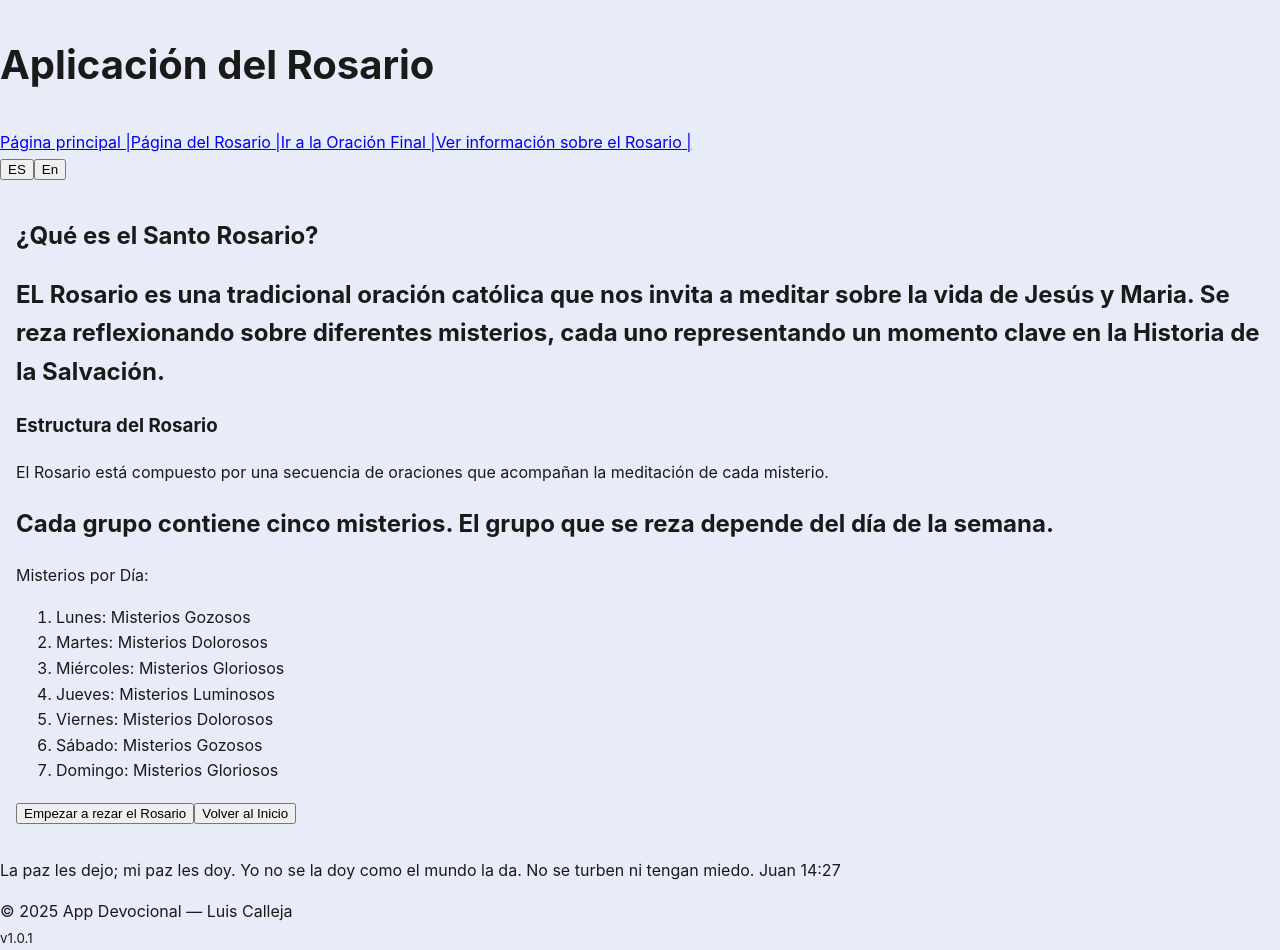
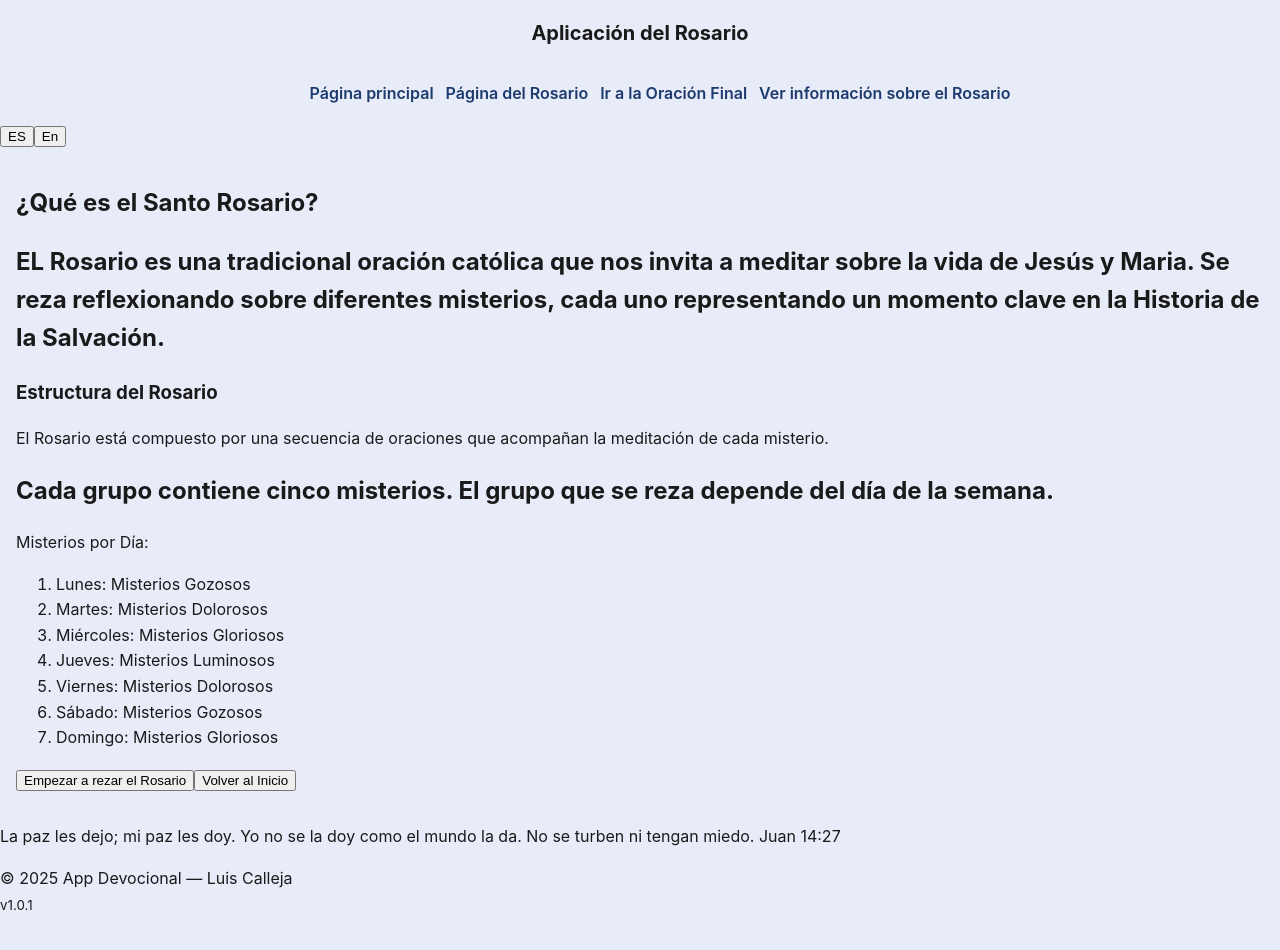
Before and after one commit to LuisDev912/Rosary-guide, a React (Vite) app: page /info in a window 1280 px wide. After the commit the page ends 917 px from the top, so only its background shows below. Built offline with nearby package versions, Linux system fonts and the light colour scheme.

Commit message:
style: add basic styles to the nav bar

```diff
--- a/src/components/Header.module.css
+++ b/src/components/Header.module.css
@@ -1,3 +1,23 @@
 .text{
-    font-size: 2.5rem;
+    font-size: var(--font-size-lg);
+    text-align: center;
 }
+
+.navBar {
+    display: flex;
+    justify-content: center;
+    flex: 1 1 auto;
+}
+
+.navBar ul {
+    display: flex;
+    list-style: none;
+    gap: var(--space-sm);
+}
+
+.navLink {
+    border-radius: var(--radius-md);
+    text-decoration: none;
+    color: var(--color-primary);
+    font-weight: 600;
+}
--- a/src/components/Semantic.jsx
+++ b/src/components/Semantic.jsx
@@ -31,15 +31,20 @@ export function Header() {
         <header>
             <h2 className={Styles.text}>{t("home.headerTitle")}</h2>
 
-            <nav>
-                {pages.map((pageLabel, index) => (
-                    <NavLink key={index} to={links[index]}>
-                        {pageLabel} |
-                    </NavLink>
-                ))}
+            <nav className={Styles.navBar}>
+                <ul>
+                    {pages.map((pageLabel, index) => (
+                        <li key={index}>
+                            <NavLink to={links[index]}
+                                className={Styles.navLink}>
+                                {pageLabel}
+                            </NavLink>
+                        </li>
+                    ))}
+                </ul>
             </nav>
 
             <LanguageSwitcher />
         </header>
-    )
-}
+    );
+};
```
